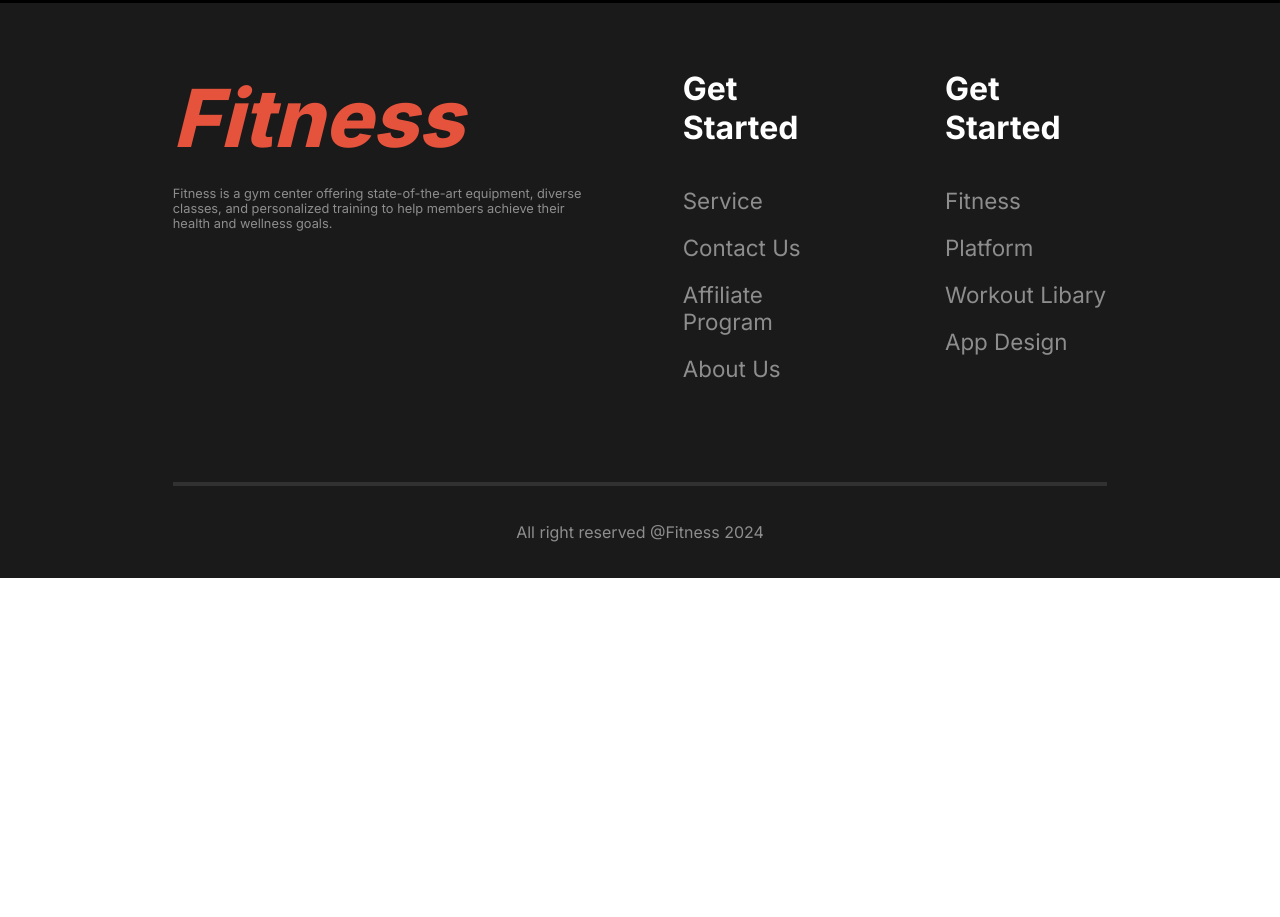
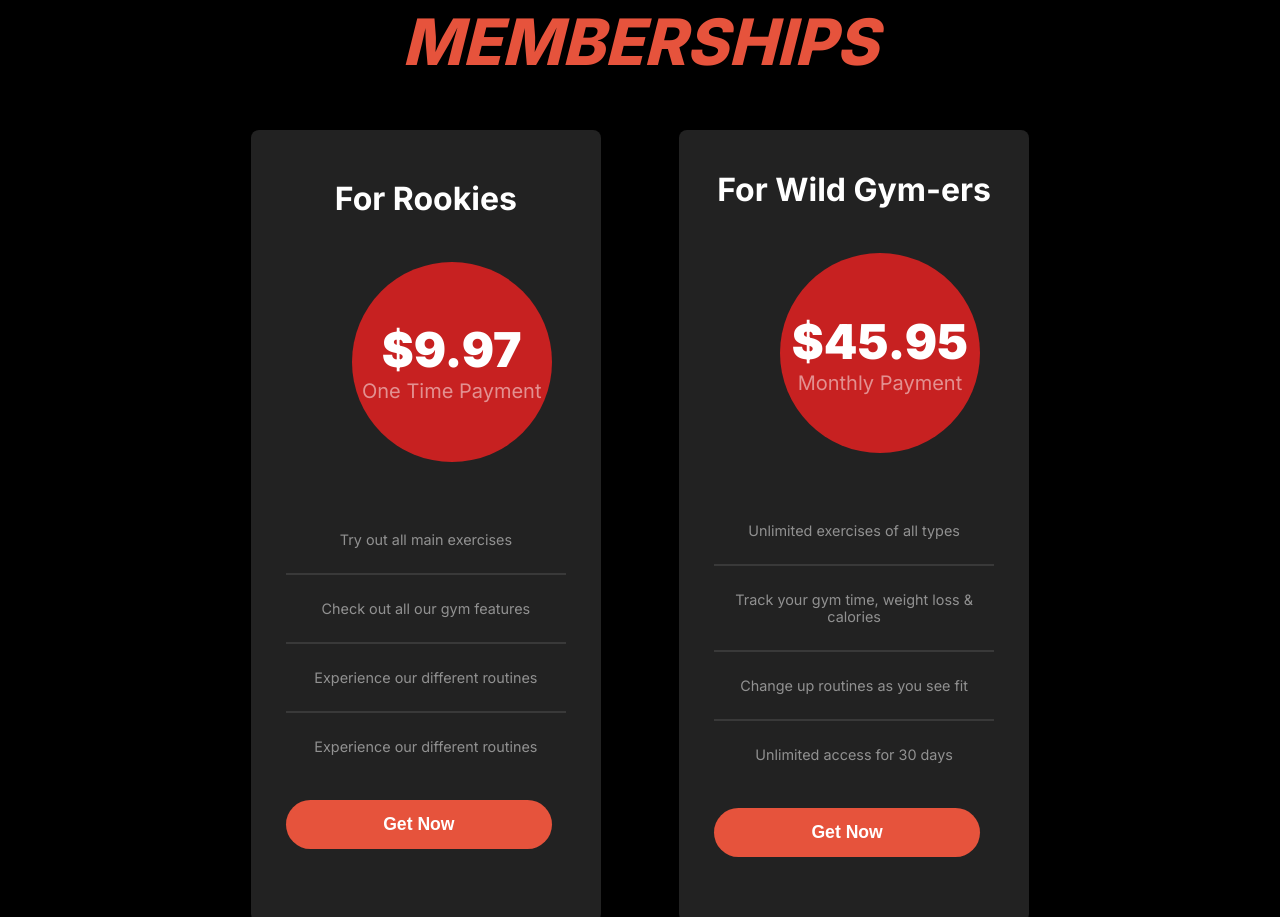
Before and after one commit to Abdullah572001/Assignment-2, a plain HTML site: page index.html in a window 1280 px wide. Shown: the part 3614-4531 px from the top of the page. Before the commit the page ends 4192 px from the top, so only its background shows below. Drawn offline with Linux system fonts and the light colour scheme; a web font is replaced by a local one.

Commit message:
addad the Unique section with responsive

```diff
--- a/index.html
+++ b/index.html
@@ -210,6 +210,46 @@
             </div>
         </div>
 
+        <!-- Unique section -->
+
+        <div class="unique main-width mobile-main-width">
+            <div class="unique-title">
+                <h2 class="Fitness">MEMBERSHIPS</h2>
+            </div>
+            <div class="unique-cards">
+                <div class="unique-card">
+                    <h3>For Rookies</h3>
+                    <div class="u-card-price">
+                        <h3>$9.97</h3>
+                        <h4>One Time Payment</h4>
+                    </div>
+                    <p>Try out all main exercises</p>
+                    <hr class="hr-2">
+                    <p>Check out all our gym features</p>
+                    <hr class="hr-2">
+                    <p>Experience our different routines </p>
+                    <hr class="hr-2">
+                    <p>Experience our different routines</p>
+                    <button class="btn-primary btn-unique">Get Now</button>
+                </div>
+                <div class="unique-card">
+                    <h3>For Wild Gym-ers</h3>
+                    <div class="u-card-price">
+                        <h3>$45.95</h3>
+                        <h4>Monthly Payment</h4>
+                    </div>
+                    <p>Unlimited exercises of all types</p>
+                    <hr class="hr-2">
+                    <p>Track your gym time, weight loss & calories</p>
+                    <hr class="hr-2">
+                    <p>Change up routines as you see fit</p>
+                    <hr class="hr-2">
+                    <p>Unlimited access for 30 days</p>
+                    <button class="btn-primary btn-unique">Get Now</button>
+                </div>
+            </div>
+        </div>
+
     </main>
 
     <!-- footer section -->
@@ -237,7 +277,7 @@
                         <p>App Design</p>
                     </div>
                 </div>
-                <hr>
+                <hr class="hr">
                 <div class="footer-copy">
                     <p>All right reserved @Fitness 2024</p>
                 </div>
--- a/styles/styles.css
+++ b/styles/styles.css
@@ -447,9 +447,77 @@ input, select{
     color: rgba(255, 255, 255, 0.5);
     padding-bottom: 36px;
 }
-hr{
+.hr{
     margin-top: 80px;
     border: 2px solid rgba(255, 255, 255, 0.1)
+}
+
+/* Unique section styles */
+
+.unique{
+    padding-bottom: 100px;
+}
+.unique-title{
+    text-align: center;
+    margin-bottom: 50px;
+}
+.unique-title h2{
+    font-size: 4rem;
+}
+.unique-cards{
+    display: flex;
+    justify-content: space-evenly;
+}
+.unique-card{
+    width: 30%;
+    background-color: rgba(34, 34, 34, 1);
+    padding: 40px 35px;
+    text-align: center;
+    display: flex;
+    flex-direction: column;
+    justify-content: center;
+    align-content: center;
+    border-radius: 8px;
+}
+.unique-card> h3{
+    font-weight: 700;
+    font-size: 2rem;
+    color: rgba(255, 255, 255, 1);
+}
+.u-card-price{
+    width: 200px;
+    height: 200px;
+    background-color: #c72121;
+    margin: 44px 66px;
+    border-radius: 50%;
+    display: flex;
+    flex-direction: column;
+    justify-content: center;
+    align-items: center;
+}
+.u-card-price h3{
+    font-weight: 900;
+    font-size: 3rem;
+    color: rgba(255, 255, 255, 1);
+}
+.u-card-price h4{
+    font-weight: 400;
+    font-size: 1.25rem;
+    color: rgba(255, 255, 255, 0.5);
+}
+.unique-card p{
+    font-weight: 400;
+    font-size: .9rem;
+    color: rgba(255, 255, 255, 0.5);
+    margin-bottom: 25px;
+    margin-top: 25px;
+}
+.hr-2{
+    border: 1px solid rgba(255, 255, 255, 0.1);
+}
+.btn-unique{
+    margin-top: 20px;
+    margin-bottom: 25px;
 }
 
 /* media query for mobile */
@@ -463,7 +531,8 @@ hr{
     .habits-cards,
     .run,
     .bmi-container,
-    .footer-container{
+    .footer-container,
+    .unique-cards{
         flex-direction: column;
     }
     .team{
@@ -524,4 +593,11 @@ hr{
         font-size: .8rem;
         padding: 15px 0 15px 15px;
     }
+    .unique-title h2{
+        font-size: 3rem;
+    }
+    .unique-card{
+        width: 82%;
+        margin-bottom: 15px;
+    }
 }
```
